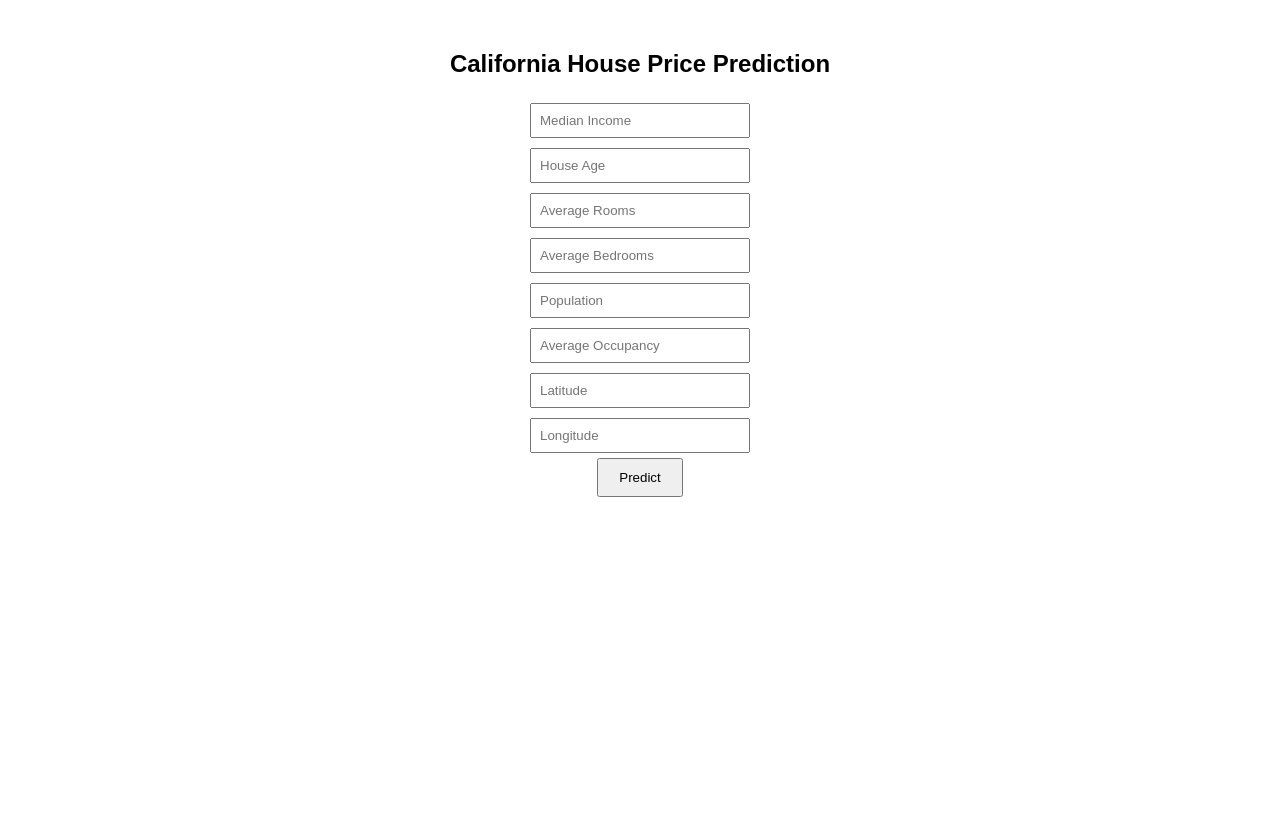
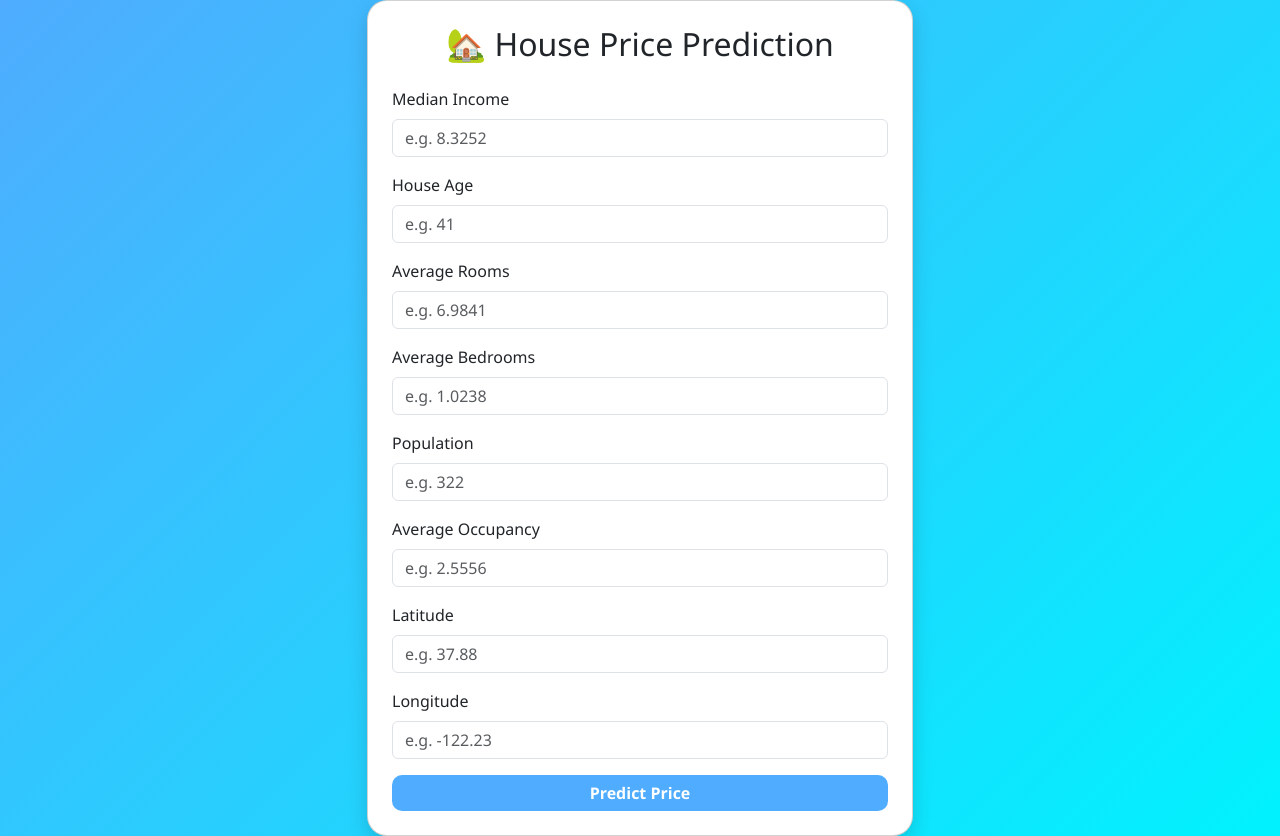
Before and after one commit to ErickRandria/House_Price_Prediction, a Flask app: page / in a window 1280 px wide. Before the commit the page ends 497 px from the top, so only its background shows below. Run offline with Flask 3, Linux system fonts and the light colour scheme; parts of the project's set-up code (start-up, migrations or seed data) failed here and were passed over.

Commit message:
Creating the UI

```diff
--- a/templates/index.html
+++ b/templates/index.html
@@ -1,29 +1,90 @@
 <!DOCTYPE html>
-<html>
+<html lang="en">
 <head>
+    <meta charset="UTF-8">
+    <meta name="viewport" content="width=device-width, initial-scale=1.0">
     <title>California House Price Prediction</title>
+    <!-- Bootstrap 5 -->
+    <link href="https://cdn.jsdelivr.net/npm/bootstrap@5.3.2/dist/css/bootstrap.min.css" rel="stylesheet">
     <style>
-        body { font-family: Arial; text-align: center; margin-top: 50px; }
-        input { margin: 5px; padding: 8px; width: 200px; }
-        button { padding: 10px 20px; }
+        body {
+            background: linear-gradient(135deg, #4facfe, #00f2fe);
+            min-height: 100vh;
+            display: flex;
+            justify-content: center;
+            align-items: center;
+            font-family: 'Segoe UI', sans-serif;
+        }
+        .card {
+            border-radius: 20px;
+            box-shadow: 0 8px 20px rgba(0,0,0,0.15);
+        }
+        .btn-custom {
+            background: #4facfe;
+            border: none;
+            color: white;
+            font-weight: 600;
+            border-radius: 10px;
+        }
+        .btn-custom:hover {
+            background: #00c6fb;
+        }
     </style>
 </head>
 <body>
-    <h2>California House Price Prediction</h2>
-    <form action="/predict" method="post">
-        <input type="text" name="MedInc" placeholder="Median Income"><br>
-        <input type="text" name="HouseAge" placeholder="House Age"><br>
-        <input type="text" name="AveRooms" placeholder="Average Rooms"><br>
-        <input type="text" name="AveBedrms" placeholder="Average Bedrooms"><br>
-        <input type="text" name="Population" placeholder="Population"><br>
-        <input type="text" name="AveOccup" placeholder="Average Occupancy"><br>
-        <input type="text" name="Latitude" placeholder="Latitude"><br>
-        <input type="text" name="Longitude" placeholder="Longitude"><br>
-        <button type="submit">Predict</button>
-    </form>
+    <div class="container">
+        <div class="row justify-content-center">
+            <div class="col-md-6">
+                <div class="card p-4">
+                    <h2 class="text-center mb-4">🏡 House Price Prediction</h2>
+                    <form action="/predict" method="post">
+                        <div class="mb-3">
+                            <label class="form-label">Median Income</label>
+                            <input type="text" name="MedInc" class="form-control" placeholder="e.g. 8.3252" required>
+                        </div>
+                        <div class="mb-3">
+                            <label class="form-label">House Age</label>
+                            <input type="text" name="HouseAge" class="form-control" placeholder="e.g. 41" required>
+                        </div>
+                        <div class="mb-3">
+                            <label class="form-label">Average Rooms</label>
+                            <input type="text" name="AveRooms" class="form-control" placeholder="e.g. 6.9841" required>
+                        </div>
+                        <div class="mb-3">
+                            <label class="form-label">Average Bedrooms</label>
+                            <input type="text" name="AveBedrms" class="form-control" placeholder="e.g. 1.0238" required>
+                        </div>
+                        <div class="mb-3">
+                            <label class="form-label">Population</label>
+                            <input type="text" name="Population" class="form-control" placeholder="e.g. 322" required>
+                        </div>
+                        <div class="mb-3">
+                            <label class="form-label">Average Occupancy</label>
+                            <input type="text" name="AveOccup" class="form-control" placeholder="e.g. 2.5556" required>
+                        </div>
+                        <div class="mb-3">
+                            <label class="form-label">Latitude</label>
+                            <input type="text" name="Latitude" class="form-control" placeholder="e.g. 37.88" required>
+                        </div>
+                        <div class="mb-3">
+                            <label class="form-label">Longitude</label>
+                            <input type="text" name="Longitude" class="form-control" placeholder="e.g. -122.23" required>
+                        </div>
+                        <div class="d-grid">
+                            <button type="submit" class="btn btn-custom">Predict Price</button>
+                        </div>
+                    </form>
+                    {% if prediction_text %}
+                        <div class="alert alert-info mt-4 text-center fs-5">
+                            {{ prediction_text }}
+                        </div>
+                    {% endif %}
+                </div>
+            </div>
+        </div>
+    </div>
 
-    {% if prediction_text %}
-        <h3>{{ prediction_text }}</h3>
-    {% endif %}
+    <!-- Bootstrap JS -->
+    <script src="https://cdn.jsdelivr.net/npm/bootstrap@5.3.2/dist/js/bootstrap.bundle.min.js"></script>
 </body>
 </html>
```
Also changed, not shown: 1 other file.
